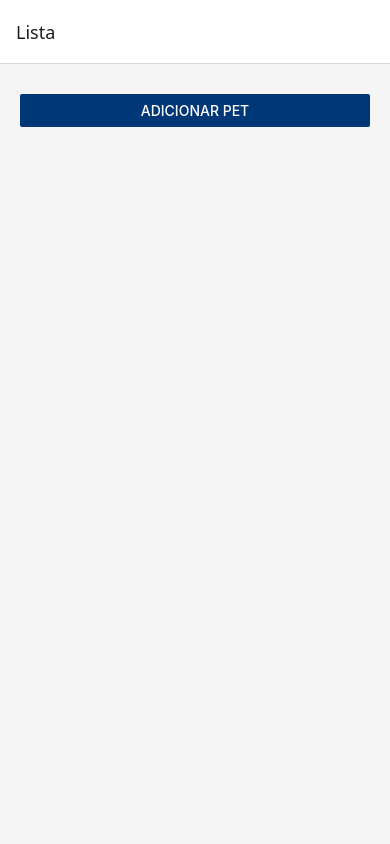
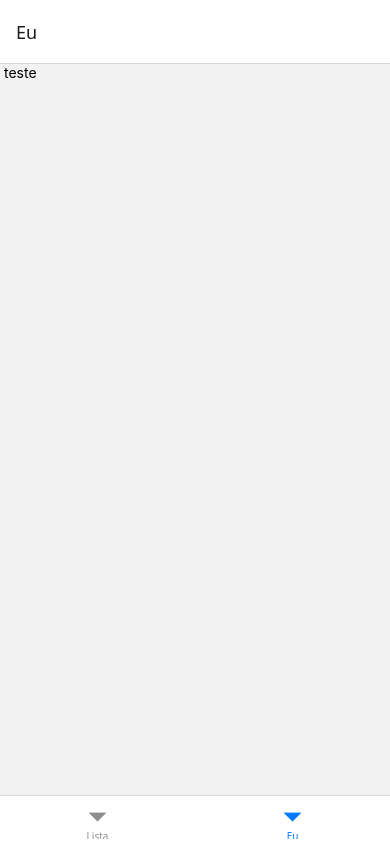
Before and after one commit to gus-45/Pet-List, a React Native app: screen /Eu in a window 390 px wide. Before the commit this address had no page. Built offline with nearby package versions, Linux system fonts and the light colour scheme.

Commit message:
adicionando a nova tela e criando  a navegacao TAB

```diff
--- a/App.tsx
+++ b/App.tsx
@@ -1,11 +1,11 @@
 import { NavigationContainer } from "@react-navigation/native";
-import { Navigator } from './src/navigation/AppNavigator';
+import { TabNavigator } from "./src/navigation/TabNavigator";
 
 
 export default function App() {
   return (
     <NavigationContainer>
-      <Navigator />
+      <TabNavigator />
     </NavigationContainer>
   )
 }
--- a/package.json
+++ b/package.json
@@ -10,6 +10,7 @@
   },
   "dependencies": {
     "@expo/vector-icons": "^15.0.2",
+    "@react-navigation/bottom-tabs": "^7.15.9",
     "@react-navigation/native": "^7.2.0",
     "@react-navigation/native-stack": "^7.14.8",
     "expo": "~55.0.5",
--- a/src/navigation/AppNavigator.tsx
+++ b/src/navigation/AppNavigator.tsx
@@ -1,6 +1,6 @@
-import { createNativeStackNavigator } from '@react-navigation/native-stack';
-import  { ListaScreen }  from '../view/screens/ListaScreen';
-import  { AdicionarScreen } from '../view/screens/AdicionarScreen';
+import { createNativeStackNavigator } from "@react-navigation/native-stack";
+import { ListaScreen } from "../view/screens/ListaScreen";
+import { AdicionarScreen } from "../view/screens/AdicionarScreen";
 
 type RootStackParams = {
   Lista: undefined;
@@ -12,8 +12,12 @@ const Stack = createNativeStackNavigator<RootStackParams>();
 export function Navigator() {
   return (
     <Stack.Navigator>
-            <Stack.Screen name="Lista" component={ListaScreen} />
+      <Stack.Screen
+        name="Lista"
+        component={ListaScreen}
+        options={{ headerShown: false }}
+      />
       <Stack.Screen name="Adicionar" component={AdicionarScreen} />
     </Stack.Navigator>
-    )
+  );
 }
--- /dev/null
+++ b/src/navigation/TabNavigator.tsx
@@ -0,0 +1,23 @@
+import { createNativeStackNavigator } from "@react-navigation/native-stack";
+import { ListaScreen } from "../view/screens/ListaScreen";
+import { AdicionarScreen } from "../view/screens/AdicionarScreen";
+import { Tabs } from "react-native-screens";
+import { EuScreen } from "../view/screens/EuScreen";
+import { Navigator } from "./AppNavigator";
+import { createBottomTabNavigator } from "@react-navigation/bottom-tabs";
+
+type RootStackParams = {
+  Lista: undefined;
+  Eu: undefined;
+};
+
+const Tab = createBottomTabNavigator<RootStackParams>();
+
+export function TabNavigator() {
+  return (
+    <Tab.Navigator>
+      <Tab.Screen name="Lista" component={Navigator} options={ { headerShown: false}} />
+      <Tab.Screen name="Eu" component={EuScreen} />
+    </Tab.Navigator>
+  );
+}
--- /dev/null
+++ b/src/view/screens/EuScreen.tsx
@@ -0,0 +1,16 @@
+import React from "react";
+import { View, ScrollView, Text } from "react-native";
+import { SafeAreaView } from "react-native-safe-area-context";
+
+
+export function EuScreen() {
+  return (
+    <ScrollView>
+      <SafeAreaView>
+        <View>
+            <Text> teste</Text>
+        </View>
+      </SafeAreaView>
+    </ScrollView>
+  );
+}
```
Also changed, not shown: 1 other file (tests, documents, lock files or other folders). Lines whose indentation alone changed are shown as unchanged.
